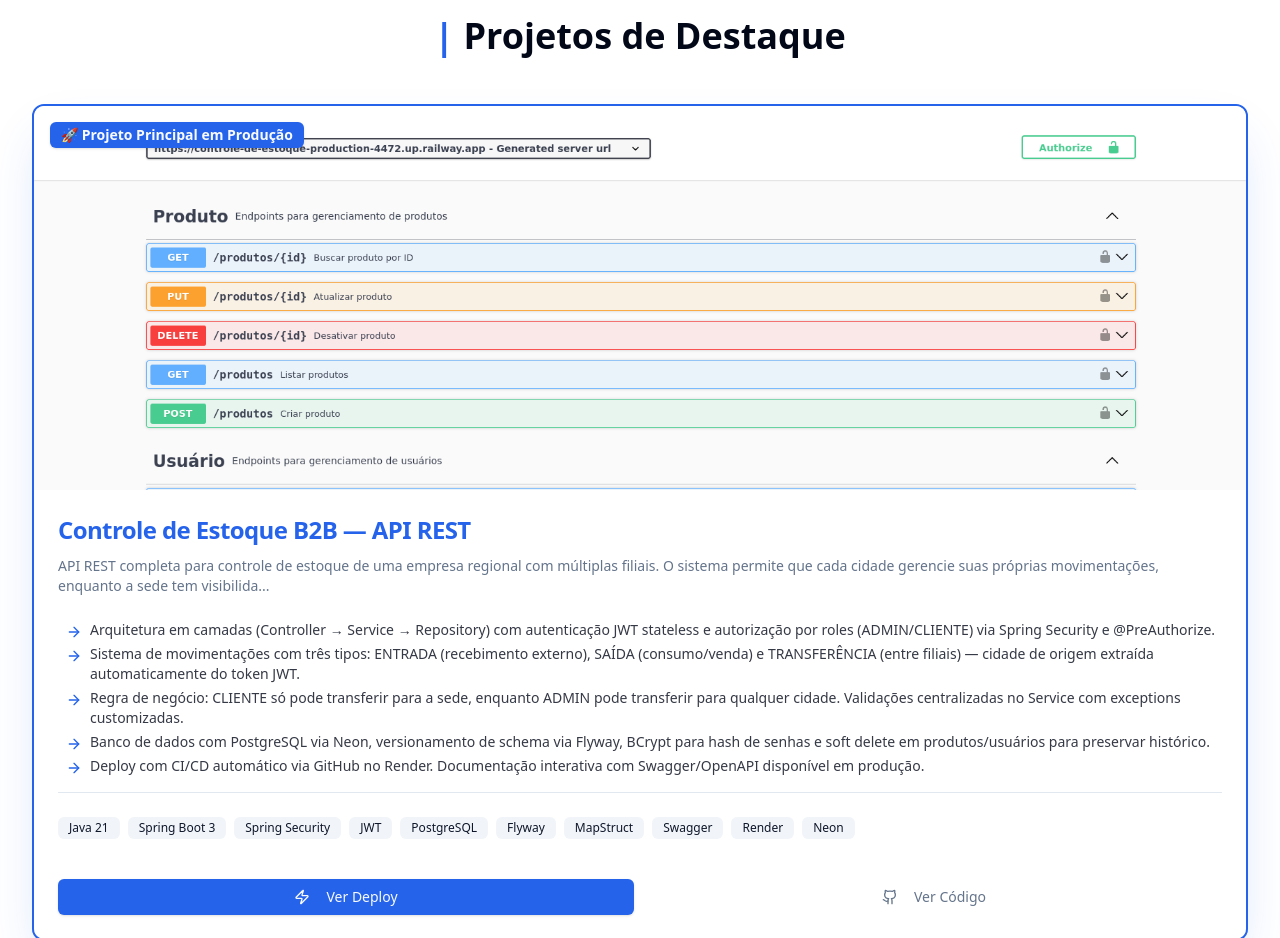
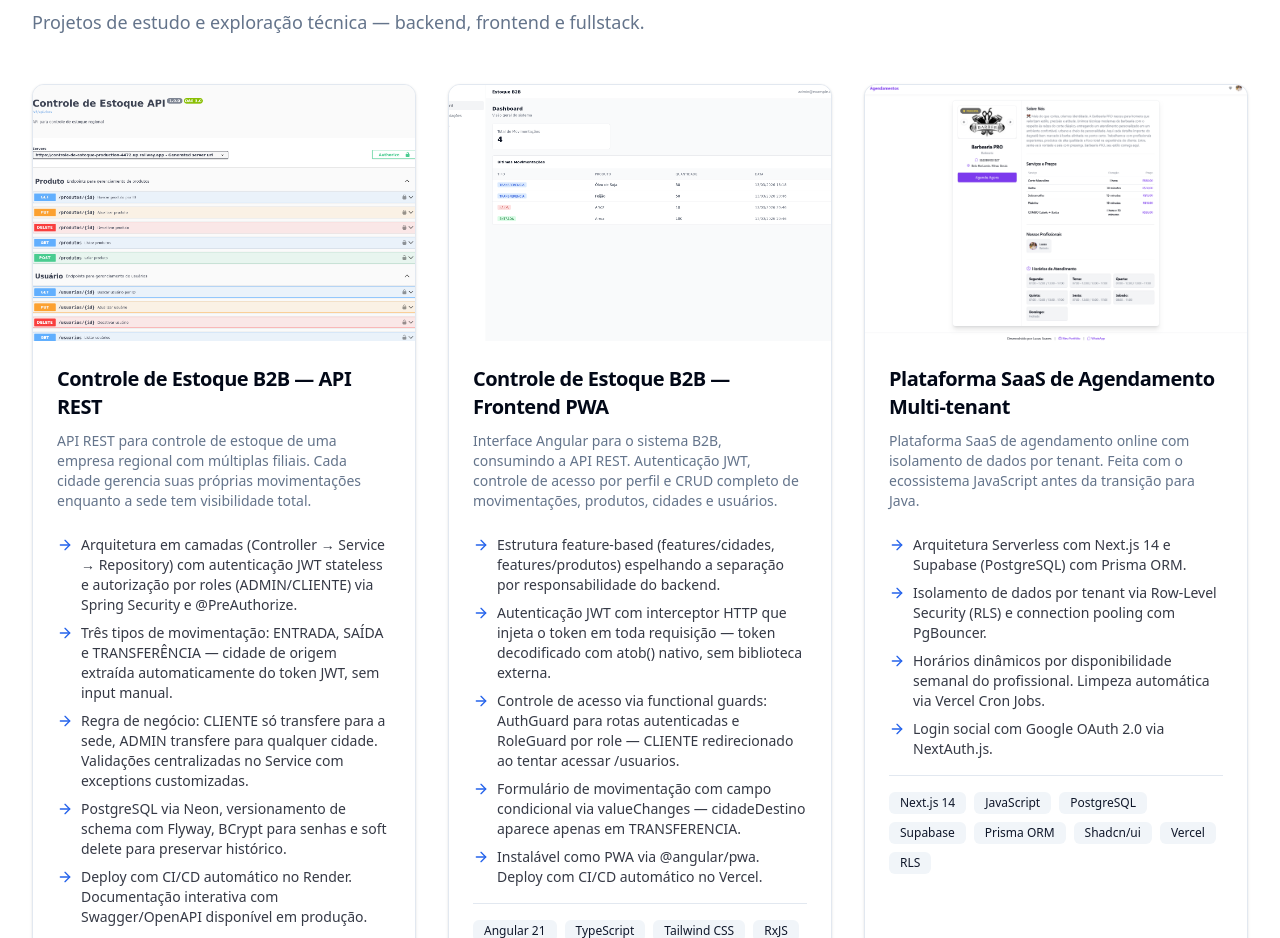
Before and after one commit to Devlusket/portfolio-fullstack-lucas, a Next.js app: page / in a window 1280 px wide. Shown: the part 1862-2800 px from the top of the page. Built offline with nearby package versions, Linux system fonts and the light colour scheme.

Commit message:
feat: refractor sections

```diff
--- a/src/components/About.jsx
+++ b/src/components/About.jsx
@@ -2,24 +2,23 @@ import { Zap, Database, TrendingUp, Code } from "lucide-react";
 import { Card, CardContent, CardHeader, CardTitle } from "@/components/ui/card";
 import { Separator } from "@/components/ui/separator";
 
-// Pontos principais que queremos que o recrutador veja de forma rápida
 const highlights = [
   {
     icon: Database,
     title: "Backend Java & Spring Boot",
-    description: "Especializado em APIs REST com Spring Boot 3, Spring Security (JWT stateless), JPA/Hibernate, PostgreSQL e versionamento de banco com Flyway.",
+    description: "APIs REST com Spring Boot 3, Spring Security (JWT stateless), JPA/Hibernate, PostgreSQL e Flyway. Já entregue em produção para cliente real.",
     color: "text-green-500"
   },
   {
     icon: TrendingUp,
     title: "Arquitetura & Boas Práticas",
-    description: "Experiência em arquitetura em camadas, princípios SOLID, mapeamento com MapStruct, exceptions customizadas e documentação com Swagger/OpenAPI.",
+    description: "Arquitetura em camadas, princípios SOLID, MapStruct e Swagger/OpenAPI. Ambiente local com Docker Compose e deploy automatizado via Render e Vercel.",
     color: "text-blue-500"
   },
   {
-    icon: Zap,
-    title: "Projetos em Produção",
-    description: "Sistema de Controle de Estoque B2B e Plataforma SaaS de Agendamento Multi-tenant em produção, validando a capacidade de entrega de software real.",
+    icon: Code,
+    title: "Frontend & Interfaces",
+    description: "Interfaces com Angular 21 (Signals, standalone components, PWA) e Next.js com Tailwind CSS e Shadcn/ui consumindo APIs REST próprias ou de terceiros.",
     color: "text-primary"
   },
 ];
@@ -27,11 +26,17 @@ const highlights = [
 export default function About() {
   return (
     <section id="about" className="py-24 px-4 sm:px-6 lg:px-8 max-w-7xl mx-auto">
-      <h2 className="text-3xl sm:text-4xl font-extrabold text-foreground text-center mb-12">
-        <span className="text-primary">|</span> Sobre Mim
-      </h2>
+      <div className="mb-12">
+        <h2 className="text-3xl sm:text-4xl font-extrabold text-foreground mb-3">
+          | Sobre Mim
+        </h2>
+        <p className="text-muted-foreground text-lg">
+          Um pouco de quem está por trás do código.
+        </p>
+      </div>
+
       <div className="grid grid-cols-1 lg:grid-cols-3 gap-8">
-        {/* Coluna 1: Destaques Técnicos (Cards) */}
+        {/* Cards de destaque */}
         <div className="lg:col-span-1 space-y-4">
           {highlights.map((item) => (
             <Card key={item.title} className="hover:shadow-lg transition-shadow duration-300">
@@ -46,33 +51,33 @@ export default function About() {
           ))}
         </div>
 
-        {/* Coluna 2/3: Descrição Narrativa (Card Principal) */}
+        {/* Narrativa */}
         <Card className="lg:col-span-2 p-6 bg-card hover:shadow-xl transition-shadow duration-300">
           <CardHeader className="p-0 pb-4">
             <CardTitle className="text-2xl font-bold flex items-center gap-2">
               <Code className="h-6 w-6 text-primary" />
-              Minha Jornada como <span className="text-primary">Desenvolvedor Backend</span>
+              Minha Jornada como{" "}
+              <span className="text-primary">Desenvolvedor Fullstack</span>
             </CardTitle>
             <Separator className="mt-2 mb-4" />
           </CardHeader>
           <CardContent className="p-0 space-y-4 text-base leading-relaxed text-foreground/80">
             <p>
-              Sou Desenvolvedor Backend Júnior com foco em Java e Spring Boot, construindo APIs REST
-              seguras, escaláveis e bem documentadas. Minha stack principal envolve Spring Security
-              com JWT stateless, JPA/Hibernate, PostgreSQL e Flyway para versionamento de banco —
-              com deploy automatizado via Railway.
+              Trabalho como freelancer desde 2025 desenvolvendo sistemas fullstack para clientes
+              reais do backend em Java e Spring Boot até o frontend em Angular e Next.js. Já
+              entreguei um sistema de gestão de frota para uma câmara municipal e duas landing
+              pages, todos em produção e em uso pelos clientes.
             </p>
             <p>
-              Antes de migrar para o ecossistema Java, atuei como Desenvolvedor Fullstack no
-              ecossistema JavaScript — com Next.js, TypeScript, React e PostgreSQL via Prisma —
-              chegando a colocar uma Plataforma SaaS Multi-tenant em produção com usuários ativos.
-              Esse histórico me dá uma visão completa do ciclo de uma aplicação, do banco de dados
-              até a interface.
+              Minha stack principal é Spring Boot 3 no backend com Spring Security, JWT
+              stateless, JPA/Hibernate, PostgreSQL e Flyway e Angular no frontend. Antes de
+              migrar para Java, trabalhei com Next.js e TypeScript, o que me dá visão do ciclo
+              completo de uma aplicação, do banco até a interface.
             </p>
             <p>
-              Busco minha primeira oportunidade como Desenvolvedor Backend Java, onde possa
-              contribuir com times que valorizam código limpo, boas práticas e aprendizado contínuo.
-              Pronto para enfrentar qualquer desafio técnico!
+              Estou cursando Análise e Desenvolvimento de Sistemas e busco uma oportunidade como
+              desenvolvedor júnior onde possa contribuir com código limpo e continuar evoluindo
+              dentro de um time.
             </p>
           </CardContent>
         </Card>
--- a/src/components/FreeelanceProjects.tsx
+++ b/src/components/FreeelanceProjects.tsx
@@ -66,6 +66,8 @@ const freelanceProjects = [
     },
   },
 ];
+
+
 
 export default function FreelanceProjects() {
   return (
--- a/src/components/Hero.jsx
+++ b/src/components/Hero.jsx
@@ -28,7 +28,7 @@ export default function Hero() {
       <h1 className="text-4xl sm:text-5xl lg:text-6xl font-extrabold tracking-tight text-center mb-4">
         <span className="text-foreground">Lucas Soares,</span>
         <br className="sm:hidden" />
-        <span className="text-primary block sm:inline"> Desenvolvedor Fullstack Freelancer</span>
+        <span className="text-primary block sm:inline"> Desenvolvedor Fullstack</span>
       </h1>
 
       {/* Subtítulo */}
--- a/src/components/Projects.jsx
+++ b/src/components/Projects.jsx
@@ -1,170 +1,115 @@
 import Link from "next/link";
 import { Zap, Github, ArrowRight } from "lucide-react";
 
-// Componentes Shadcn/ui
 import { Card, CardHeader, CardTitle, CardDescription, CardContent, CardFooter } from "@/components/ui/card";
 import { Button } from "@/components/ui/button";
 import { Badge } from "@/components/ui/badge";
 import { Separator } from "@/components/ui/separator";
-
-// NOVO: Importe o componente de Galeria de Imagens
 import { ProjectGalleryDialog } from "@/components/project-gallery-dialog";
 
-export default function Projects() {
 const projects = [
   {
     id: 0,
     title: "Controle de Estoque B2B — API REST",
-      description: `
-        API REST completa para controle de estoque de uma empresa regional com múltiplas filiais.
-        O sistema permite que cada cidade gerencie suas próprias movimentações, enquanto a sede tem visibilidade total.
-      `,
+    description: `API REST para controle de estoque de uma empresa regional com múltiplas filiais. Cada cidade gerencia suas próprias movimentações enquanto a sede tem visibilidade total.`,
     details: [
       "Arquitetura em camadas (Controller → Service → Repository) com autenticação JWT stateless e autorização por roles (ADMIN/CLIENTE) via Spring Security e @PreAuthorize.",
-        "Sistema de movimentações com três tipos: ENTRADA (recebimento externo), SAÍDA (consumo/venda) e TRANSFERÊNCIA (entre filiais) — cidade de origem extraída automaticamente do token JWT.",
-        "Regra de negócio: CLIENTE só pode transferir para a sede, enquanto ADMIN pode transferir para qualquer cidade. Validações centralizadas no Service com exceptions customizadas.",
-        "Banco de dados com PostgreSQL via Neon, versionamento de schema via Flyway, BCrypt para hash de senhas e soft delete em produtos/usuários para preservar histórico.",
-        "Deploy com CI/CD automático via GitHub no Render. Documentação interativa com Swagger/OpenAPI disponível em produção.",
+      "Três tipos de movimentação: ENTRADA, SAÍDA e TRANSFERÊNCIA — cidade de origem extraída automaticamente do token JWT, sem input manual.",
+      "Regra de negócio: CLIENTE só transfere para a sede, ADMIN transfere para qualquer cidade. Validações centralizadas no Service com exceptions customizadas.",
+      "PostgreSQL via Neon, versionamento de schema com Flyway, BCrypt para senhas e soft delete para preservar histórico.",
+      "Deploy com CI/CD automático no Render. Documentação interativa com Swagger/OpenAPI disponível em produção.",
     ],
     image: "/images/estoque-swagger.png",
     liveUrl: "https://controle-de-estoque-backend-7h07.onrender.com/swagger-ui/index.html",
     codeUrl: "https://github.com/Devlusket/Controle-de-Estoque",
-      stack: [
-        "Java 21", "Spring Boot 3", "Spring Security", "JWT",
-        "PostgreSQL", "Flyway", "MapStruct", "Swagger", "Render", "Neon"
-      ],
-      highlight: true,
-      gallery: [
-        "/images/estoque-swagger.png",
-      ]
+    stack: ["Java 21", "Spring Boot 3", "Spring Security", "JWT", "PostgreSQL", "Flyway", "MapStruct", "Swagger", "Render", "Neon"],
+    gallery: ["/images/estoque-swagger.png"],
   },
   {
     id: 1,
-      title: "Plataforma SaaS de Agendamento Online Multi-tenant",
-      description: `
-        Uma Plataforma SaaS Multi-tenant de Agendamento Online que já está em produção. Feita com o ecossistema Javascript.
-      `,
+    title: "Controle de Estoque B2B — Frontend PWA",
+    description: `Interface Angular para o sistema B2B, consumindo a API REST. Autenticação JWT, controle de acesso por perfil e CRUD completo de movimentações, produtos, cidades e usuários.`,
     details: [
-        "Arquitetura Serverless com Next.js 14 e Supabase (PostgreSQL) com Prisma ORM. Comunicação Transacional (WhatsApp e Email) e Timezones resolvidos.",
-        "Segurança via Row-Level Security (RLS) para isolamento de dados. Otimização de Banco de Dados com Connection Pooling (PgBouncer).",
-        "Automação crítica via Vercel Cron Jobs (limpeza de horários expirados). Criação de horários dinâmicos para profissionais com base em sua disponibilidade semanal.",
-        "Dashboard Admin para gestão de usuários, agendamentos e horários. Área do Cliente para agendamento e gerenciamento de compromissos.",
-        "Login social via Google OAuth 2.0 (NextAuth.js) para uma experiência de cadastro rápida e segura"
+      "Estrutura feature-based (features/cidades, features/produtos) espelhando a separação por responsabilidade do backend.",
+      "Autenticação JWT com interceptor HTTP que injeta o token em toda requisição — token decodificado com atob() nativo, sem biblioteca externa.",
+      "Controle de acesso via functional guards: AuthGuard para rotas autenticadas e RoleGuard por role — CLIENTE redirecionado ao tentar acessar /usuarios.",
+      "Formulário de movimentação com campo condicional via valueChanges — cidadeDestino aparece apenas em TRANSFERENCIA.",
+      "Instalável como PWA via @angular/pwa. Deploy com CI/CD automático no Vercel.",
+    ],
+    image: "/images/dashboard-estoque.png",
+    liveUrl: "https://controle-de-estoque-ashen.vercel.app",
+    codeUrl: "https://github.com/Devlusket/Controle-de-Estoque-Frontend",
+    stack: ["Angular 21", "TypeScript", "Tailwind CSS", "RxJS", "JWT", "Angular Router", "PWA", "Vercel"],
+    gallery: [
+      "/images/login-estoque.png",
+      "/images/dashboard-estoque.png",
+    ],
+  },
+  {
+    id: 2,
+    title: "Plataforma SaaS de Agendamento Multi-tenant",
+    description: `Plataforma SaaS de agendamento online com isolamento de dados por tenant. Feita com o ecossistema JavaScript antes da transição para Java.`,
+    details: [
+      "Arquitetura Serverless com Next.js 14 e Supabase (PostgreSQL) com Prisma ORM.",
+      "Isolamento de dados por tenant via Row-Level Security (RLS) e connection pooling com PgBouncer.",
+      "Horários dinâmicos por disponibilidade semanal do profissional. Limpeza automática via Vercel Cron Jobs.",
+      "Login social com Google OAuth 2.0 via NextAuth.js.",
     ],
     image: "/images/MeusAgendamentosBarbearia.png",
     liveUrl: "https://meu-agendamento.vercel.app/",
     codeUrl: "https://github.com/Devlusket/projeto-saas",
-      stack: [
-        "Next.js 14 (App Router)", "React/JS", "Javascript", "PostgreSQL (Supabase)",
-        "Prisma ORM", "Shadcn/ui", "Vercel", "RLS", "PgBouncer"
-      ],
-      highlight: false,
+    stack: ["Next.js 14", "JavaScript", "PostgreSQL", "Supabase", "Prisma ORM", "Shadcn/ui", "Vercel", "RLS"],
     gallery: [
       "/images/MeusAgendamentosBarbearia.png",
       "/images/MeusAgendamentosAreaProfissional.png",
       "/images/MeusAgendamentosAreaAgendamento.png",
-      ]
-    },
-    {
-      id: 2,
-      title: "Plumas de Cristal — Landing Page",
-      description:
-        "Landing page moderna e animada para divulgação do livro 'Plumas de Cristal'. Design elegante com animações fluidas, totalmente responsivo e otimizado para conversão.",
-      details: [
-        "Interface moderna e sofisticada com paleta dourada/amarela inspirada na capa do livro, tipografia elegante e layout mobile-first totalmente responsivo.",
-        "Animações com Framer Motion: fade-in suave ao rolar a página, slide-up nas seções, microinterações em botões e efeito de entrada progressiva no texto principal.",
-        "Estrutura componentizada em Next.js App Router com TypeScript — Hero, Sobre o Livro, Interior, Sobre a Autora, Contato e Footer como componentes independentes.",
-        "Deploy automático na Vercel com CI/CD via GitHub. Links diretos para compra na Amazon e UICLAP integrados na Hero Section e no Footer.",
     ],
-      image: "/images/plumas-de-cristal.png",
-      liveUrl: "https://plumas-de-cristal.vercel.app/",
-      codeUrl: "https://github.com/Devlusket/Plumas-De-Cristal-Livro",
-      stack: ["Next.js", "TypeScript", "Framer Motion", "Shadcn/ui", "Tailwind CSS", "Vercel"],
-      highlight: false,
-      gallery: [
-        "/images/plumas-de-cristal.png",
-        "/images/plumas-de-cristal2.png",
-        "/images/plumas-de-cristal3.png",
-      ],
-    },
-    {
-  id: 3,
-  title: "Controle de Estoque B2B — Frontend PWA Angular",
-  description: `
-    Interface web completa para o sistema de controle de estoque B2B, consumindo a API REST do backend.
-    Autenticação JWT, controle de acesso por perfil e CRUD completo de movimentações, produtos, cidades e usuários.
-  `,
-  details: [
-    "Estrutura feature-based (features/cidades, features/produtos) espelhando a separação por responsabilidade do backend — cada feature contém sua lista e formulário independentes.",
-    "PWA — Progressive Web App: O sistema também pode ser instalado como app de desktop via PWA nativo do Angular",
-    "Autenticação JWT com interceptor HTTP que injeta o token automaticamente em toda requisição — equivalente ao JwtAuthFilter do Spring. Token decodificado com atob() nativo, sem biblioteca externa.",
-    "Controle de acesso por perfil via functional guards: AuthGuard protege rotas autenticadas e RoleGuard protege rotas por role — CLIENTE redirecionado ao tentar acessar /usuarios.",
-    "Formulário de movimentação com campo condicional via valueChanges — cidadeDestino aparece apenas em TRANSFERENCIA. Para CLIENTE, cidades filtradas apenas pela sede.",
-    "Deploy com CI/CD automático via GitHub no Vercel. Tailwind CSS v3 com visual estilo shadcn — badges coloridos por tipo de movimentação, tipografia Inter.",
-  ],
-  image: "/images/dashboard-estoque.png",
-  liveUrl: "https://controle-de-estoque-ashen.vercel.app",
-  codeUrl: "https://github.com/Devlusket/Controle-de-Estoque-Frontend",
-  stack: [
-    "Angular 21", "TypeScript", "Tailwind CSS", "RxJS",
-    "JWT", "Angular Router", "Vercel"
-  ],
-  highlight: false,
-  gallery: [
-    "/images/login-estoque.png",
-    "/images/dashboard-estoque.png",
-  ]
   },
 ];
 
-  const sortedProjects = projects.sort((a, b) => (a.id > b.id ? 1 : -1));
-
+export default function Projects() {
   return (
     <section id="projects" className="py-24 px-4 sm:px-6 lg:px-8 max-w-7xl mx-auto">
-      <h2 className="text-3xl sm:text-4xl font-extrabold text-foreground text-center mb-12">
-        <span className="text-primary">|</span> Projetos de Destaque
+      <div className="mb-12">
+        <h2 className="text-3xl sm:text-4xl font-extrabold text-foreground mb-3">
+          | Projetos Técnicos
         </h2>
+        <p className="text-muted-foreground text-lg">
+          Projetos de estudo e exploração técnica — backend, frontend e fullstack.
+        </p>
+      </div>
 
-      <div className="grid grid-cols-1 md:grid-cols-3 gap-8">
-        {sortedProjects.map((project) => (
+      <div className="grid grid-cols-1 md:grid-cols-2 lg:grid-cols-3 gap-8">
+        {projects.map((project) => (
           <Card
             key={project.id}
-            className={`flex flex-col h-full transition-all duration-300 overflow-hidden ${
-              project.highlight
-                ? 'border-2 border-primary shadow-2xl shadow-primary/20 md:col-span-3'
-                : 'hover:shadow-lg border-border'
-            }`}
+            className="flex flex-col h-full transition-all duration-300 overflow-hidden hover:shadow-lg border-border"
           >
-            {/* Galeria de Imagens */}
             <ProjectGalleryDialog project={project} />
 
-            {/* Card Header */}
             <CardHeader>
-              <CardTitle className={`text-2xl font-bold ${project.highlight ? 'text-primary' : 'text-foreground'}`}>
+              <CardTitle className="text-xl font-bold text-foreground">
                 {project.title}
               </CardTitle>
               <CardDescription className="text-muted-foreground pt-1">
-                {project.description.trim().substring(0, 200) + '...'}
+                {project.description}
               </CardDescription>
             </CardHeader>
 
-            {/* Card Content */}
             <CardContent className="flex-grow">
-              {project.details && (
-                <ul className="list-disc list-inside space-y-1 text-sm text-foreground/80 mb-4 ml-2">
+              <ul className="space-y-2 text-sm text-foreground/80 mb-4">
                 {project.details.map((detail, index) => (
                   <li key={index} className="flex items-start">
-                      <ArrowRight className="h-4 w-4 mr-2 mt-1 text-primary flex-shrink-0" />
+                    <ArrowRight className="h-4 w-4 mr-2 mt-0.5 text-primary flex-shrink-0" />
                     <span className="flex-1">{detail}</span>
                   </li>
                 ))}
               </ul>
-              )}
 
-              {/* Stack Técnica (Badges) */}
               <Separator className="my-4" />
-              <div className="flex flex-wrap gap-2 pt-2">
-                {(project.stack || []).map((tech) => (
+
+              <div className="flex flex-wrap gap-2">
+                {project.stack.map((tech) => (
                   <Badge
                     key={tech}
                     variant="secondary"
@@ -176,33 +121,18 @@ export default function Projects() {
               </div>
             </CardContent>
 
-            {/* Card Footer */}
-            <CardFooter className="flex flex-col sm:flex-row gap-3 justify-start pt-4">
-              <Button
-                asChild
-                variant={project.highlight ? "default" : "outline"}
-                className={`flex-1 ${project.highlight ? 'bg-primary hover:bg-primary/90' : 'border-border'}`}
-              >
+            <CardFooter className="flex flex-col sm:flex-row gap-3 pt-4">
+              <Button asChild variant="outline" className="flex-1">
                 <a href={project.liveUrl} target="_blank" rel="noopener noreferrer">
                   <Zap className="mr-2 h-4 w-4" />
                   Ver Deploy
                 </a>
               </Button>
-
-              <Button
-                asChild
-                variant="ghost"
-                className="flex-1 text-muted-foreground hover:bg-accent hover:text-accent-foreground"
-                disabled={project.codeUrl === "Repositório Privado (Propriedade Intelectual)"}
-              >
-                {project.codeUrl === "Repositório Privado (Propriedade Intelectual)" ? (
-                  <span>Repositório Privado</span>
-                ) : (
+              <Button asChild variant="ghost" className="flex-1 text-muted-foreground hover:bg-accent hover:text-accent-foreground">
                 <a href={project.codeUrl} target="_blank" rel="noopener noreferrer">
                   <Github className="mr-2 h-4 w-4" />
                   Ver Código
                 </a>
-                )}
               </Button>
             </CardFooter>
           </Card>
--- a/src/components/Technologies.jsx
+++ b/src/components/Technologies.jsx
@@ -1,72 +1,68 @@
-import Image from "next/image"; // Mantido, embora não usado diretamente aqui, é bom tê-lo
 import { Separator } from "@/components/ui/separator";
-import { Badge } from "@/components/ui/badge"; // Mantido
 import { Card, CardHeader, CardTitle, CardContent } from "@/components/ui/card";
-import { Code, Server, Layout } from "lucide-react"; // Ícones para categorização
-
-// NOVO: Importa o componente TechIcon corrigido
+import { Code, Server, Layout } from "lucide-react";
 import TechIcon from "@/components/tech-icon";
 
-// Definindo tecnologias por categoria para melhor organização visual
 const techCategories = [
   {
-    name: "Desenvolvimento Backend",
+    name: "Backend",
     icon: Code,
-    color: "bg-yellow-500/10 text-yellow-500",
+    color: "text-yellow-500",
     techs: [
       { name: "Java", file: "java.svg" },
       { name: "Spring Boot", file: "spring-boot.svg" },
       { name: "Node.js", file: "nodejs.png" },
-      { name: "Angular", file: "angular.png" }
     ],
   },
   {
-    name: "Fullstack  & Frameworks",
+    name: "Frontend & Frameworks",
     icon: Layout,
-    color: "bg-primary/10 text-primary",
+    color: "text-primary",
     techs: [
+      { name: "Angular", file: "angular.png" },
       { name: "Next.js", file: "next.svg" },
-      { name: "React", file: "react-1.svg" },
-      { name: "JavaScript", file: "javascript.svg" },
-      { name: "TypeScript", file: "typescript.svg" }
+      { name: "TypeScript", file: "typescript.svg" },
     ],
   },
   {
-    name: "Database & Infraestrutura",
+    name: "Banco de Dados & Infra",
     icon: Server,
-    color: "bg-green-500/10 text-green-500",
+    color: "text-green-500",
     techs: [
-      { name: "Supabase", file: "supabase.svg" },
-      { name: "Prisma", file: "prisma.svg" },
       { name: "PostgreSQL", file: "postgres.svg" },
-      { name: "MongoDB", file: "mongodb.svg" }
+      { name: "Docker", file: "Docker.svg" },
+      { name: "Git", file: "git.svg" },
     ],
   },
 ];
 
-
 export default function Technologies() {
   return (
     <section id="technologies" className="py-24 px-4 sm:px-6 lg:px-8 max-w-7xl mx-auto">
-      <h2 className="text-3xl sm:text-4xl font-extrabold text-foreground text-center mb-12">
-       <span className="text-primary">|</span> Minha <span className="text-primary">Stack</span>
-      </h2>
+      <div className="mb-12">
+        <h2 className="text-3xl sm:text-4xl font-extrabold text-foreground mb-3">
+          | Minha Stack
+        </h2>
+        <p className="text-muted-foreground text-lg">
+          As ferramentas que uso nos projetos do dia a dia.
+        </p>
+      </div>
 
       <div className="grid grid-cols-1 md:grid-cols-3 gap-8">
         {techCategories.map((category) => (
           <Card
-              key={category.name}
-              className="flex flex-col hover:shadow-xl transition-shadow duration-300"
-            >
+            key={category.name}
+            className="flex flex-col hover:shadow-xl transition-shadow duration-300"
+          >
             <CardHeader className="p-4 sm:p-6 pb-2">
               <div className="flex items-center gap-3">
-                <category.icon className={`h-6 w-6 ${category.color.split(' ')[1]}`} />
+                <category.icon className={`h-6 w-6 ${category.color}`} />
                 <CardTitle className="text-xl font-bold">{category.name}</CardTitle>
               </div>
             </CardHeader>
             <Separator className="mx-6 w-auto" />
             <CardContent className="p-4 sm:p-6 pt-6">
-              <div className="grid grid-cols-3 sm:grid-cols-4 gap-4 place-items-center">
+              <div className="grid grid-cols-4 gap-4 place-items-center">
                 {category.techs.map((tech) => (
                   <TechIcon key={tech.name} {...tech} />
                 ))}
```
Also changed, not shown: src/components/HireMe.jsx (+13 -22 lines), public/icons/Docker.svg (added), public/icons/git.svg (added). Lines whose indentation alone changed are shown as unchanged.
